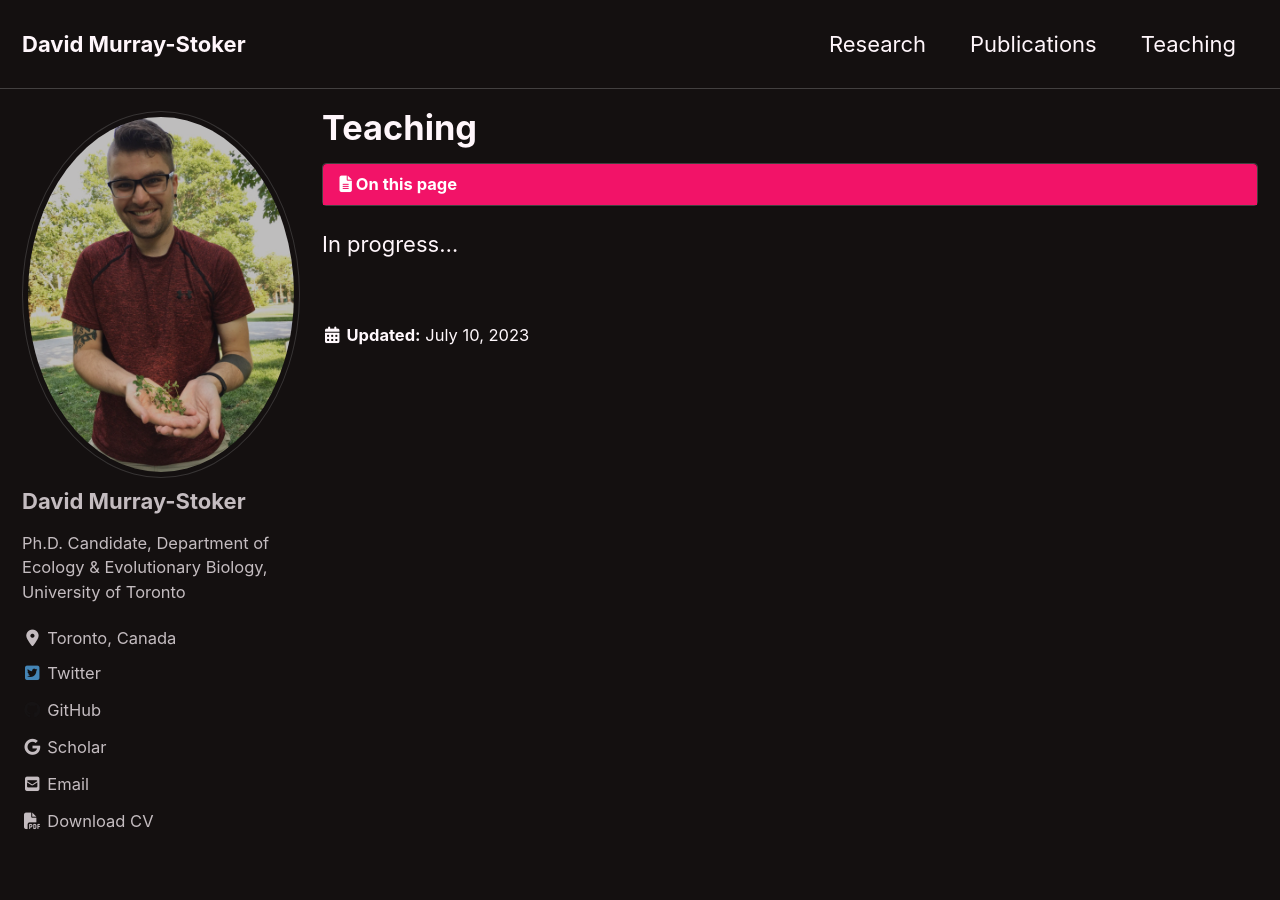
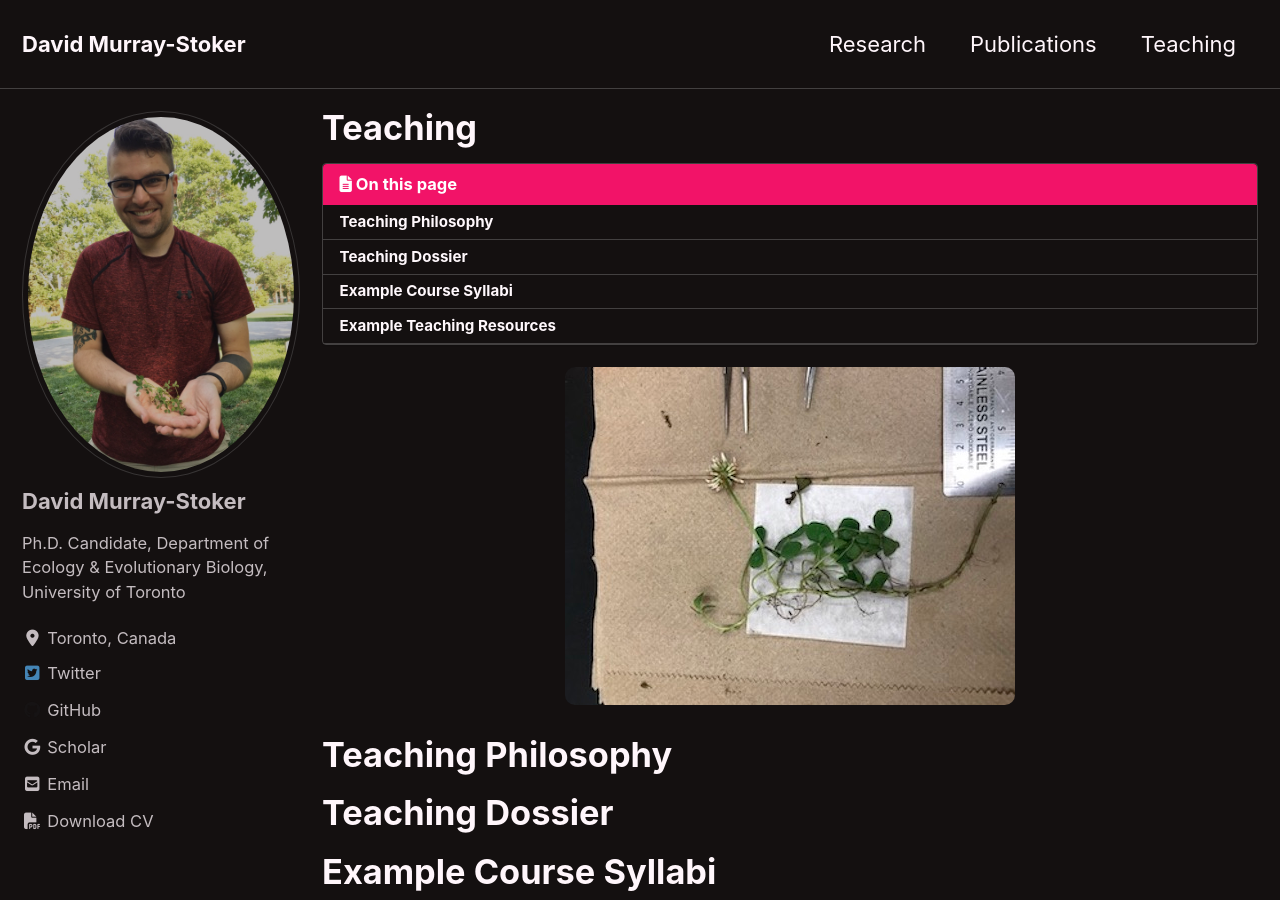
Before and after one commit to dmurraystoker/dmurraystoker.github.io, a Jekyll site: the page built from _pages/teaching.md, in a window 1280 px wide and 900 px high. Built offline with Jekyll 4.4.1, drawn with Linux system fonts in a browser that asks for light colours; cached includes are drawn as plain includes; nearby versions of some CDN libraries; some of the changed text lies outside the part shown.

Commit message:
Update teaching.md

```diff
--- a/_pages/teaching.md
+++ b/_pages/teaching.md
@@ -5,7 +5,28 @@
 title: "Teaching"
 classes: wide
 toc: true
-last_modified_at: 10 July 2023
+last_modified_at: 2 August 2023
 ---
 
-In progress...
+![](../assets/images/clover_lab_2018.jpg){: .align-center}
+
+# Teaching Philosophy
+
+
+# Teaching Dossier
+
+
+# Example Course Syllabi
+
+
+# Example Teaching Resources
+
+Active learning lecture activity.
+
+Soil chemistry analysis lab activity.
+
+Data analysis and figure presentation activity.
+
+Final exam for Ecology (BIO205).
+
+Ungrading evaluation for the Ecology final exam.
```
